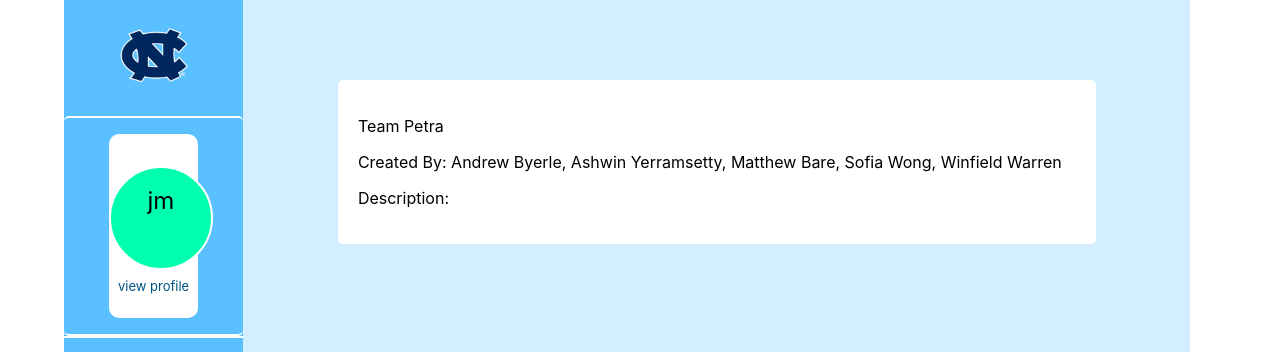
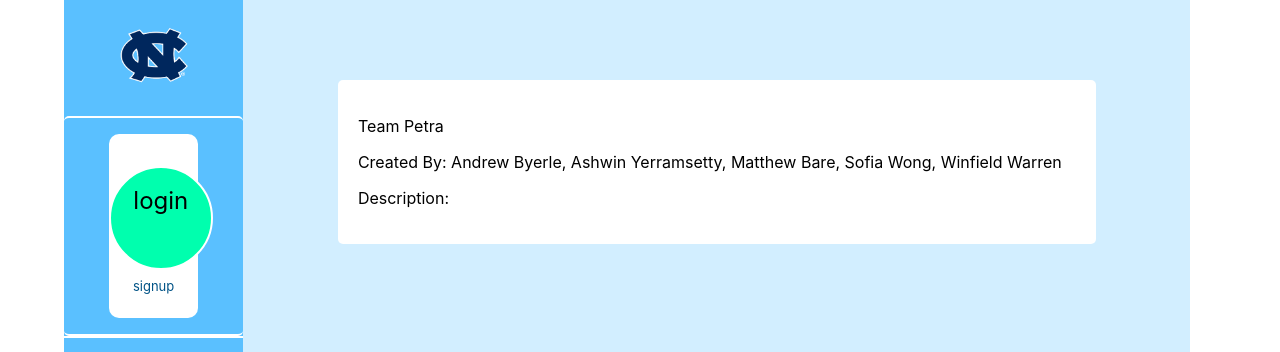
Before and after one commit to comp426-2022-spring/a99-petra, a Next.js app: page / in a window 1280 px wide. Shown: the top 352 px of the page. Built offline with nearby package versions, Linux system fonts and the light colour scheme; no server answers.

Commit message:
finished user icon frontend logic

```diff
--- a/pages/index.js
+++ b/pages/index.js
@@ -7,25 +7,31 @@ import axios from "axios";
 export default function Home() {
 
   const [userData, setUserData] = useState(null);
-  // useEffect(async () => {
+  const [path1, setPath1] = useState('/loginMain');
+  const [path2, setPath2] = useState('/signup');
+  useEffect(async () => {
 
-  //   const auth = getAuth();
-  //   onAuthStateChanged(auth, async (user) => {
-  //     if (user) {
-  //       const uid = user.uid;
-  //       // console.log(uid)
-  //       if (userData == null) {
-  //         await axios.get(`/api/users/${uid}`).then(async (response) => {
-  //           console.log(response.data);
-  //           setUserData(response.data)
-  //         })
-  //       }
-  //     } else {
-  //       // User is signed out
-  //       console.log('user signed out')
-  //     }
-  //   });
-  // })
+    const auth = getAuth();
+    onAuthStateChanged(auth, async (user) => {
+      if (user) {
+        const uid = user.uid;
+        // console.log(uid)
+        if (userData == null) {
+          await axios.get(`/api/users/${uid}`).then(async (response) => {
+            console.log(response.data);
+            setUserData(response.data)
+          })
+        }
+        setPath1('/simpleProfile');
+        setPath2('/simpleProfile');
+      } else {
+        // User is signed out
+        console.log('user signed out')
+        setPath1('/loginMain');
+        setPath2('/signup');
+      }
+    });
+  })
 
 
   return (
@@ -39,12 +45,9 @@ export default function Home() {
               <div id={styles.navbar_profile}>
                 <div id={styles.profile_box}>
                   <p>
-                    {/* {userData != null ? userData.firstname : ""}
-                     <br></br>
-                    {userData != null ? userData.lastname: ""}  */}
                   </p>
-                  <a id={styles.circle} href="profile.html">jm</a>
-                  <a href="profile.html">view profile</a>
+                  <a id={styles.circle} href={path1}> {userData != null ? `${userData.firstInitial}${userData.lastInitial}` : "login"}</a>
+                  <a href={path2}>{userData != null ? "view profile" : "signup"}</a>
                 </div>
               </div>
               <div id={styles.navbar_links}>
```
